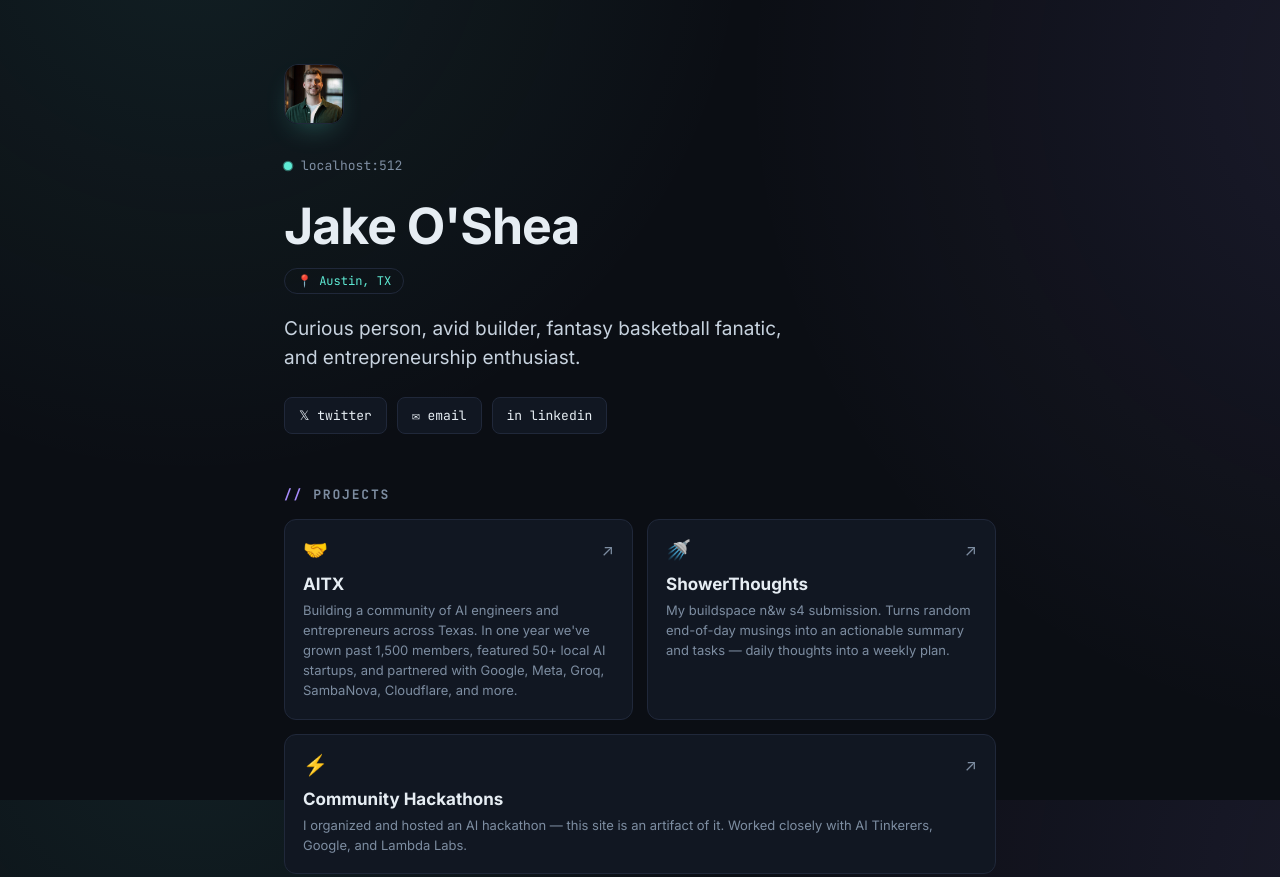
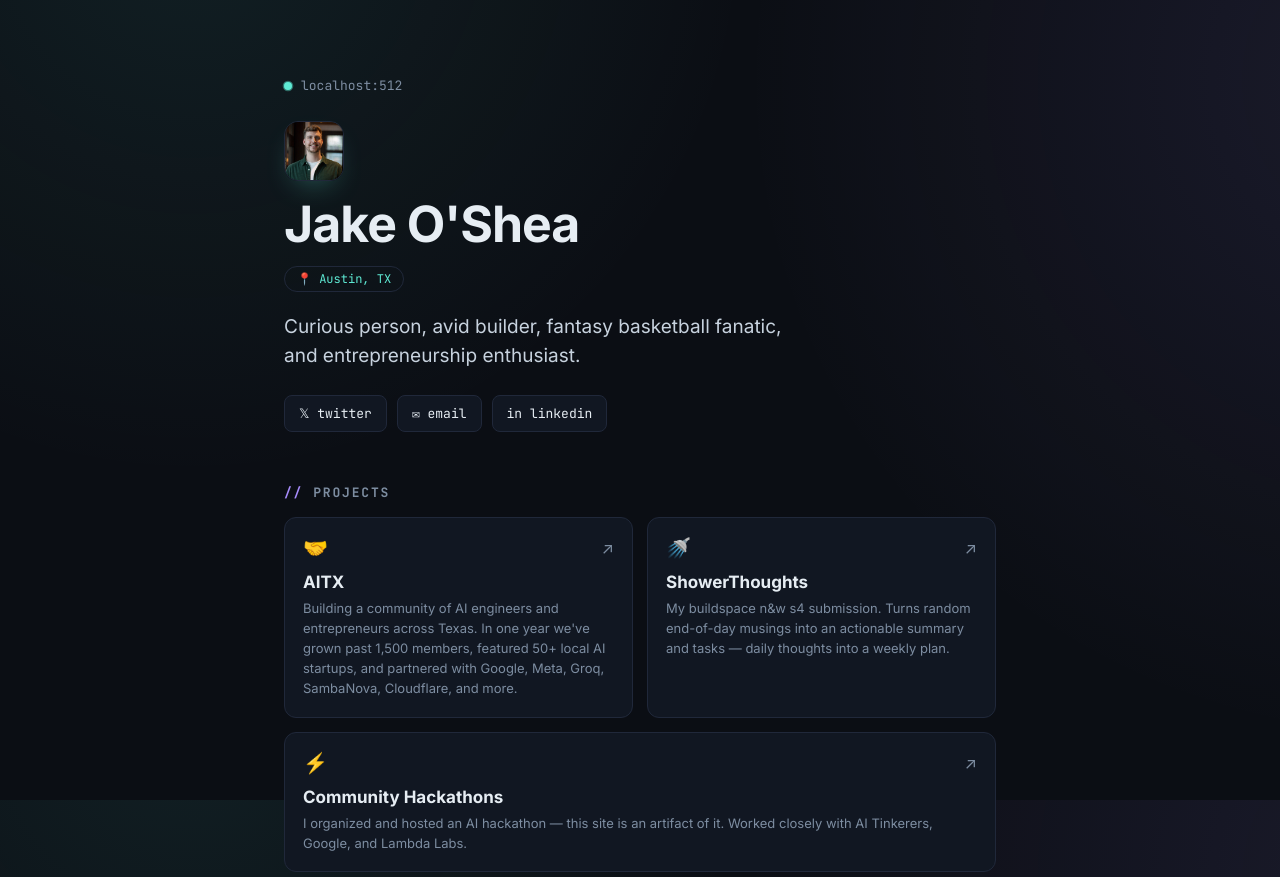
Before and after one commit to JofoJ/jakeosheacom, a plain HTML site: page index.html in a window 1280 px wide. Shown: the top 877 px of the page. Drawn offline with Linux system fonts and the light colour scheme.

Commit message:
Move headshot below the localhost:512 status line
Co-Authored-By: Claude Opus 4.8 <noreply@anthropic.com>

```diff
--- a/index.html
+++ b/index.html
@@ -54,7 +54,7 @@
         height: 60px;
         border-radius: 14px;
         object-fit: cover;
-        margin-bottom: 20px;
+        margin: 14px 0 18px;
         border: 1px solid var(--line);
         box-shadow: 0 12px 30px -14px rgba(94, 234, 212, 0.45);
       }
@@ -193,6 +193,7 @@
     <main>
       <!-- Hero -->
       <header>
+        <p class="addr mono"><span class="dot" aria-hidden="true"></span>localhost:512</p>
         <img
           src="headshot.jpeg"
           alt="Jake O'Shea"
@@ -200,7 +201,6 @@
           height="60"
           class="avatar"
         />
-        <p class="addr mono"><span class="dot" aria-hidden="true"></span>localhost:512</p>
         <h1>Jake O'Shea<span class="cursor" aria-hidden="true">_</span></h1>
         <span class="tag mono">📍 Austin, TX</span>
         <p class="lede">
```
